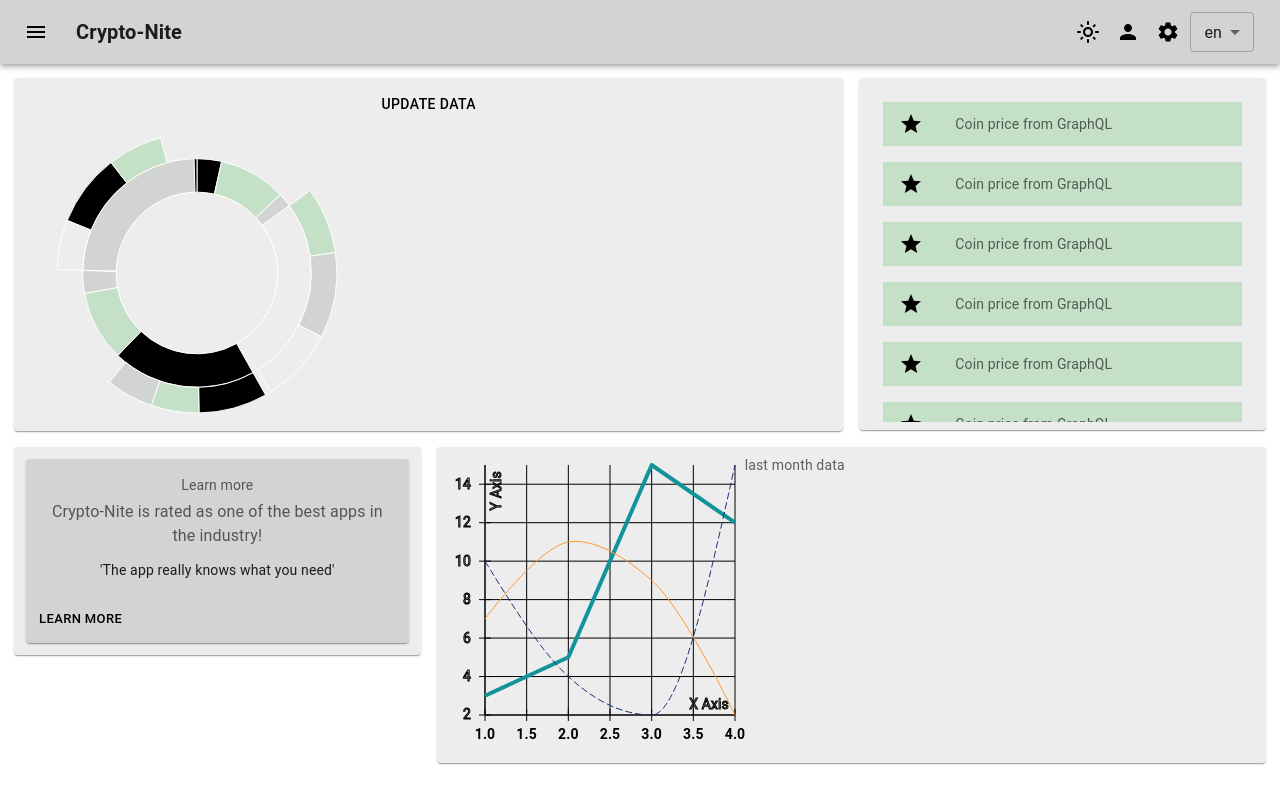
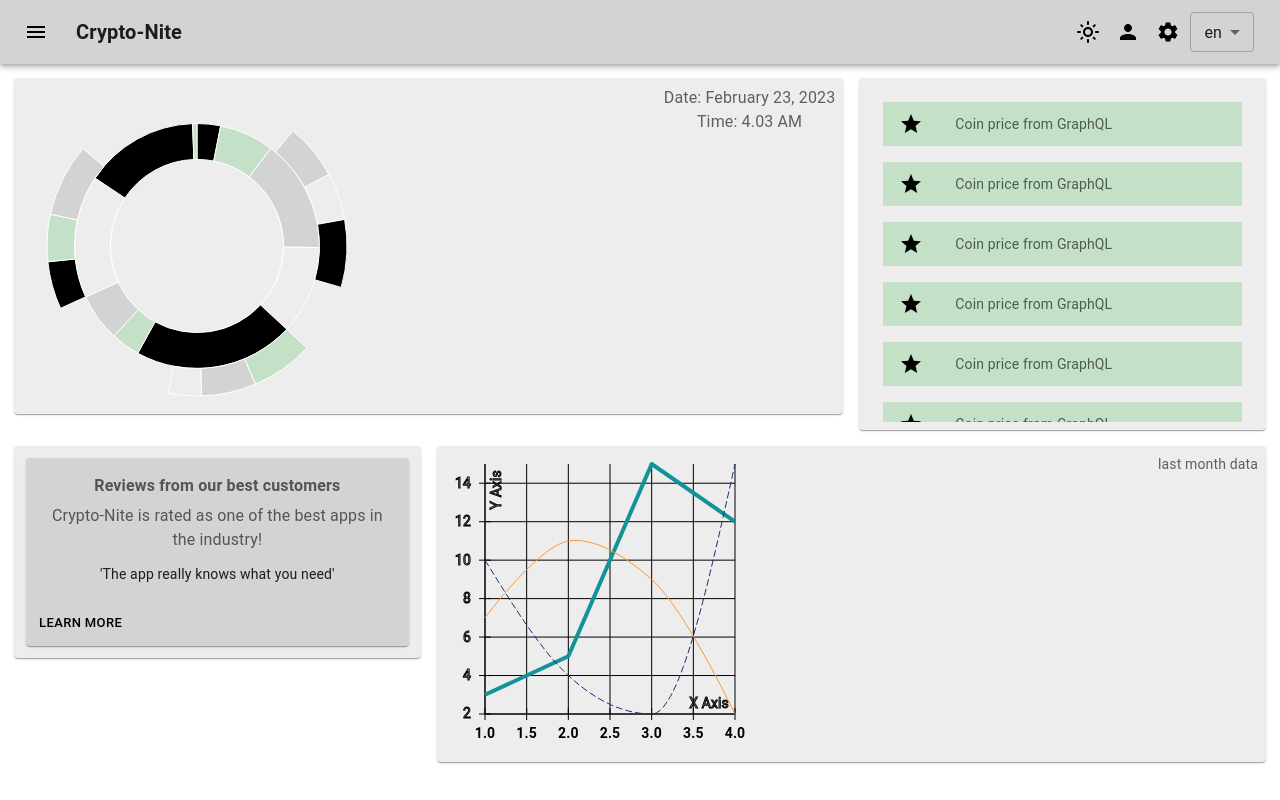
Before and after one commit to akincris/cryptonite-ui, a React (Create React App) app: page /overview in a window 1280 px wide. Built offline with nearby package versions, Linux system fonts and the light colour scheme.

Commit message:
fixed components

```diff
--- a/src/components/Card.js
+++ b/src/components/Card.js
@@ -12,8 +12,8 @@ export default function BasicCard(props) {
   return (
     <Card sx={{ margin: "4px", backgroundColor: props.color }}>
       <CardContent>
-        <Typography sx={{ fontSize: 14 }} color="text.secondary" gutterBottom>
-          {t("Learn more")}
+        <Typography sx={{ fontSize: 16, fontWeight: "600" }} color="text.secondary" gutterBottom>
+          {t("Reviews from our best customers")}
         </Typography>
         <Typography sx={{ mb: 1.5 }} color="text.secondary">
           {t("Crypto-Nite is rated as one of the best apps in the industry!")}
--- a/src/components/Carousel.js
+++ b/src/components/Carousel.js
@@ -8,7 +8,13 @@ const BasicCarousel = (props) => {
   const { items, num } = props;
 
   return (
-    <Carousel autoPlay={true} indicators={false} interval={3000} duration={800}>
+    <Carousel
+      sx={{ margin: "5px" }}
+      autoPlay={true}
+      indicators={false}
+      interval={3000}
+      duration={800}
+    >
       {items.map((item, i) => (
         <Item
           key={i}
@@ -33,8 +39,8 @@ function Item(props) {
       sx={{
         maxWidth: "600px",
         height: "300px",
-        margin: "3px",
         backgroundColor: props.color,
+        border: "3px solid white",
       }}
     >
       <h2>{t(props.item.name)}</h2>
--- a/src/components/Charts/ChartHolder.js
+++ b/src/components/Charts/ChartHolder.js
@@ -1,4 +1,14 @@
-import { Grid, Paper, styled, useTheme } from "@mui/material";
+import {
+  Card,
+  CardContent,
+  Grid,
+  Paper,
+  styled,
+  Typography,
+  useTheme,
+} from "@mui/material";
+import { Box } from "@mui/system";
+import { useAppTranslation } from "../../app/hooks";
 import BasicCard from "../Card";
 import ListedBars from "../ListedBars";
 import LineGraphic from "./Line";
@@ -6,11 +16,15 @@ import AnimatedSunburst from "./SunBurst";
 
 const ChartHolder = () => {
   const theme = useTheme();
+  const { t } = useAppTranslation();
+
   const Item = styled(Paper)(({ theme }) => ({
     backgroundColor: theme.palette.primary.lighter,
     ...theme.typography.body2,
     padding: theme.spacing(1),
     textAlign: "center",
+    display: "flex",
+    justifyContent: "space-between",
     color: theme.palette.text.secondary,
   }));
   return (
@@ -18,10 +32,25 @@ const ChartHolder = () => {
       <Grid item md={8} xs={14}>
         <Item>
           <AnimatedSunburst />
+          <Box>
+            <Grid container>
+              <Grid item xs={12}>
+                <Typography>Date: February 23, 2023</Typography>
+                <Typography>Time: 4.03 AM</Typography>
+              </Grid>
+              <Grid item xs={12}>
+                {/* <Box sx={{backgroundColor: "blue"}}>here oytu go</Box> */}
+              </Grid>
+            </Grid>
+          </Box>
         </Item>
       </Grid>
       <Grid item md={4} xs={8}>
-        <Item><ListedBars color={theme.palette.mode === "light" ? "#c4e1c8" : "#121b21" } /></Item>
+        <Item>
+          <ListedBars
+            color={theme.palette.mode === "light" ? "#c4e1c8" : "#121b21"}
+          />
+        </Item>
       </Grid>
       <Grid item xs={4}>
         <Item>
--- a/src/components/Charts/SunBurst.js
+++ b/src/components/Charts/SunBurst.js
@@ -1,5 +1,5 @@
 import { Button, useTheme } from "@mui/material";
-import React, { useState } from "react";
+import React, { useEffect, useState } from "react";
 import { Sunburst } from "react-vis";
 import { useAppTranslation } from "../../app/hooks";
 
@@ -36,23 +36,20 @@ const AnimatedSunburst = () => {
     theme.palette.secondary.main,
     theme.palette.secondary.lighter,
   ];
-
+  useEffect(() => {
+    setTimeout(() => {
+      setData(updateData());
+    }, 4500);
+  }, [data]);
   return (
     <div className="animated-sunburst-example-wrapper">
-      <Button
-        color="secondary"
-        onClick={() => setData(updateData())}
-        buttonContent={"UPDATE"}
-      >
-        {t("Update Data")}
-      </Button>
       <Sunburst
-        animation={{ damping: 90, stiffness: 200 }}
+        animation={{ damping: 100, stiffness: 100 }}
         data={data}
         colorType={"category"}
         colorRange={colors}
         style={{ stroke: "#fff" }}
-        height={300}
+        height={320}
         width={350}
       />
     </div>
--- a/src/components/ListedBars.js
+++ b/src/components/ListedBars.js
@@ -22,9 +22,9 @@ export default function ListedBars(props) {
       }}
       aria-label="contacts"
     >
-      {[1, 2, 3, 4, 5, 4, 3, 4, 3, 4, 4].map(() => {
+      {[1, 2, 3, 4, 5, 4, 3, 4, 3, 4, 4].map((item, index) => {
         return (
-          <ListItem>
+          <ListItem key={index}>
             <ListItemButton sx={{ backgroundColor: props.color }}>
               <ListItemIcon>
                 <StarIcon sx={{ color: theme.palette.secondary.main }} />
--- a/src/components/global/Navbar.js
+++ b/src/components/global/Navbar.js
@@ -42,7 +42,6 @@ const Navbar = ({ toggleSidebar, sidebarMode, toggleTheme }) => {
         >
           Crypto-Nite
         </Typography>
-
         <ButtonGroup>
           <IconButton
             onClick={() =>
--- a/src/translations/en.json
+++ b/src/translations/en.json
@@ -24,5 +24,6 @@
     "The app really knows what you need": "The app really knows what you need",
     "LEARN MORE": "LEARN MORE",
     "last month data": "last month data",
-    "Rows per page": "Rows per page"
+    "Rows per page": "Rows per page",
+    "Reviews from our best customers": "Reviews from our best customers"
 }
--- a/src/translations/ro.json
+++ b/src/translations/ro.json
@@ -23,5 +23,6 @@
     "Crypto-Nite is rated as one of the best apps in the industry!": "Crypto-Nite este evaluată drept una dintre cele mai bune aplicații din industrie!",
     "The app really knows what you need": "Aplicația știe cu adevărat de ce aveți nevoie",
     "last month data": "datele lunii trecute",
-    "Rows per page": "Rânduri pe pagină"
+    "Rows per page": "Rânduri pe pagină",
+    "Reviews from our best customers": "Recenzii de la cei mai buni clienți"
 }
--- a/src/translations/ru.json
+++ b/src/translations/ru.json
@@ -24,5 +24,6 @@
     "The app really knows what you need": "Приложение действительно знает, что вам нужно",
     "LEARN MORE": "УЗНАТЬ БОЛЬШЕ",
     "last month data": "данные за последний месяц",
-    "Rows per page": "Строк на странице"
+    "Rows per page": "Строк на странице",
+    "Reviews from our best customers": "Отзывы наших лучших клиентов"
 }
```
